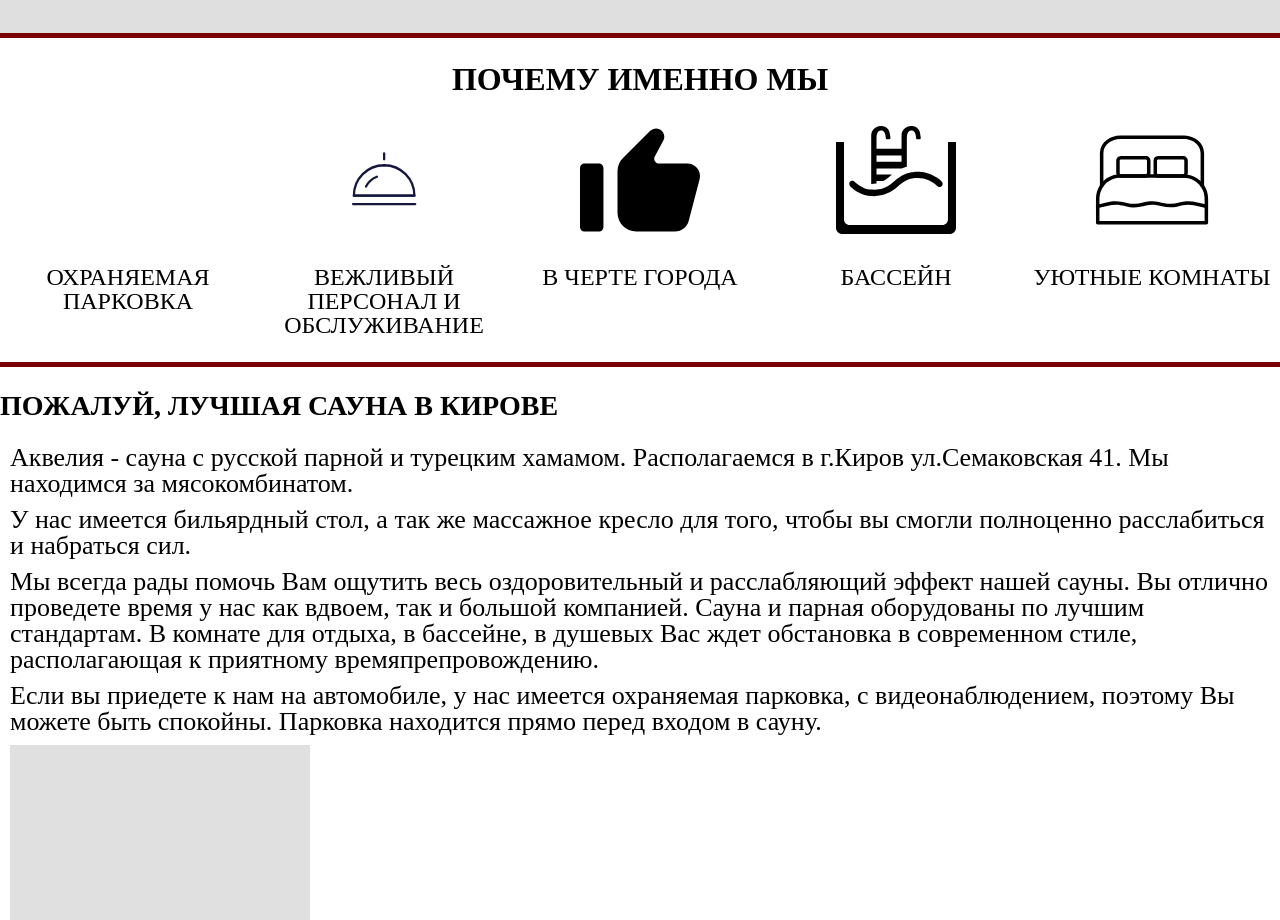
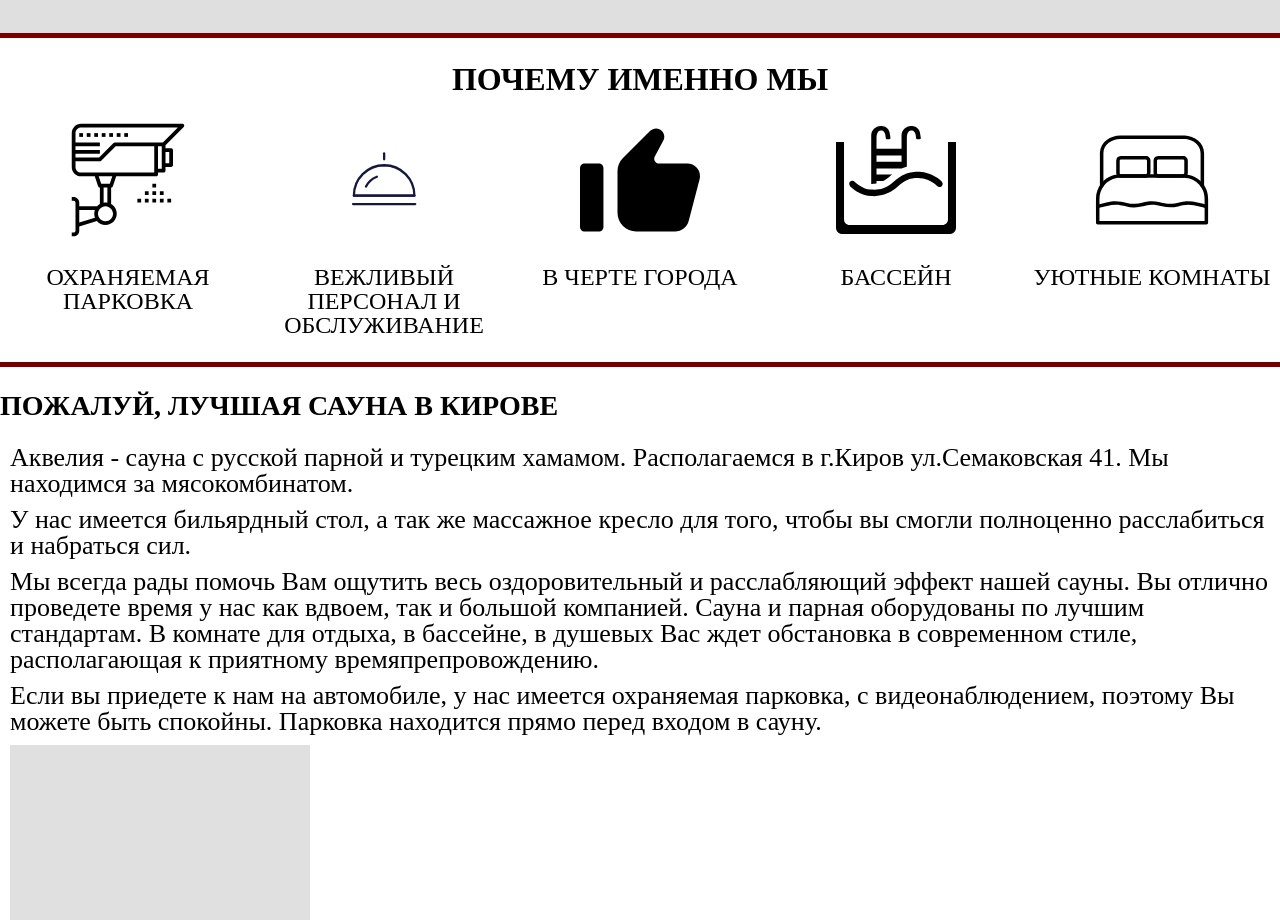
Before and after one commit to Viharev/akveliaSite, a website: page index.html in a window 1280 px wide. Shown: the part 1820-2740 px from the top of the page. Drawn offline with nearby package versions, Linux system fonts and the light colour scheme.

Commit message:
img, add

```diff
--- a/css/style.css
+++ b/css/style.css
@@ -242,7 +242,7 @@
 }
 
 .camera {
-    background-image: url('img/icons/cctv.svg');
+    background-image: url('../img/icons/cctv.svg');
     background-position: center;
     background-repeat: no-repeat;
     width: 120px;
```
